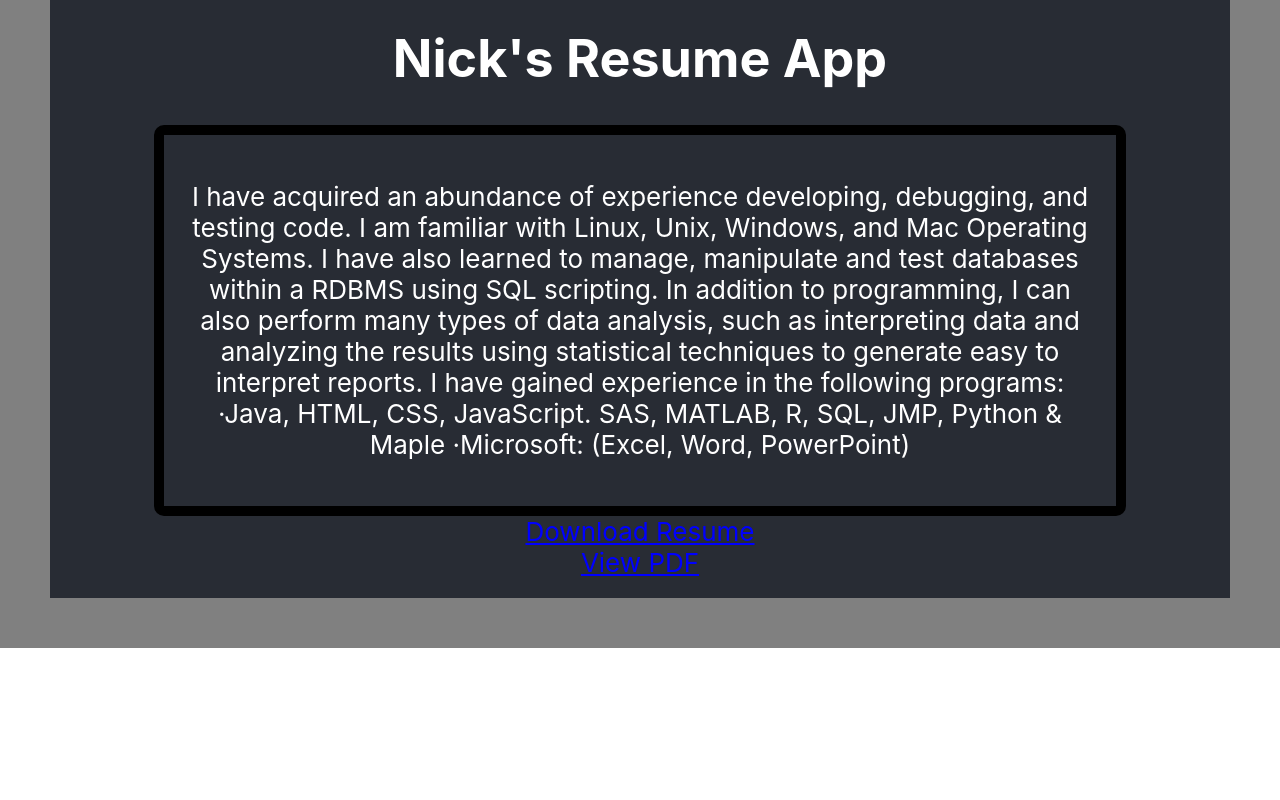
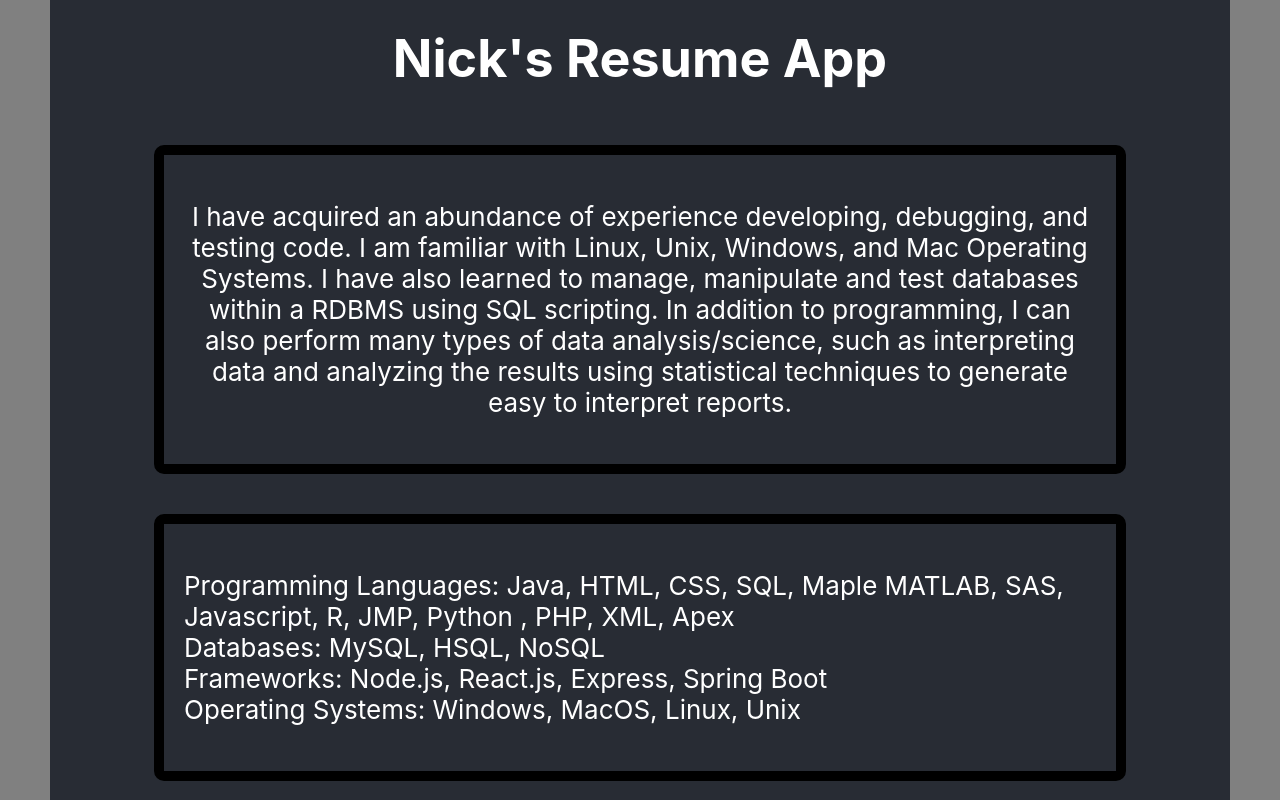
Before and after one commit to nbauer3/resume-app, a React (Create React App) app: page / in a window 1280 px wide. Shown: the part 580-1380 px from the top of the page. Before the commit the page ends 1228 px from the top, so only its background shows below. Built offline with nearby package versions, Linux system fonts and the light colour scheme.

Commit message:
some additions made, styling changes

```diff
--- a/src/App.css
+++ b/src/App.css
@@ -40,4 +40,26 @@ img {
   border-radius: 10px;
   border-width: 10px;
   padding: 20px;
+  margin: 20px;
 }
+
+.description-tech {
+  width: 80%;
+  border-style: solid;
+  border-color: black;
+  border-radius: 10px;
+  border-width: 10px;
+  padding: 20px;
+  margin: 20px;
+  text-align: left;
+}
+
+.Download {
+  width: 20%;
+  border-style: solid;
+  border-color: black;
+  border-radius: 10px;
+  border-width: 10px;
+  padding: 20px;
+  margin: 20px;
+}
--- a/src/App.js
+++ b/src/App.js
@@ -13,16 +13,23 @@ function App() {
         <h1>Nick's Resume App</h1>
         </header>
         <div className="description">
-          <p>I have acquired an abundance of experience developing, debugging,
-             and testing code.  I am familiar with Linux, Unix, Windows, and Mac
-             Operating Systems. I have also learned to manage, manipulate and test
-             databases within a RDBMS using SQL scripting. In addition to
-             programming, I can also perform many types of data analysis, such as
-             interpreting data and analyzing the results using statistical
-             techniques to generate easy to interpret reports. I have gained
-             experience in the following programs:
-            ·Java, HTML, CSS, JavaScript. SAS, MATLAB, R, SQL, JMP, Python & Maple
-            ·Microsoft: (Excel, Word, PowerPoint)
+          <p>
+            I have acquired an abundance of experience developing, debugging,
+            and testing code.  I am familiar with Linux, Unix, Windows, and Mac
+            Operating Systems. I have also learned to manage, manipulate and test
+            databases within a RDBMS using SQL scripting. In addition to
+            programming, I can also perform many types of data analysis/science, such as
+            interpreting data and analyzing the results using statistical
+            techniques to generate easy to interpret reports.
+          </p>
+        </div>
+        <div className="description-tech">
+          <p>
+            Programming Languages: Java, HTML, CSS, SQL, Maple
+            MATLAB, SAS, Javascript, R, JMP, Python , PHP, XML, Apex <br/>
+            Databases: MySQL, HSQL, NoSQL<br/>
+            Frameworks: Node.js, React.js, Express, Spring Boot<br/>
+            Operating Systems: Windows, MacOS, Linux, Unix<br/>
           </p>
         </div>
         <Download/>
--- a/src/components/resume-link/resume-link.component.jsx
+++ b/src/components/resume-link/resume-link.component.jsx
@@ -3,16 +3,14 @@ import './resume-link.styles.scss'
 import doc from '../resume-link/Bauer-Nicholas_BAH-Resume.docx';
 import pdf from '../resume-link/Bauer-Nicholas_BAH-Resume.pdf';
 
+//TODO : change from a-link to button
 class Download extends Component {
 
   render() {
     return (
     <div className = "Download">
         <div>
-            <a href = {doc}
-            target = "_blank"
-            rel="noopener noreferrer"
-            >Download Resume</a>
+            <a href = {doc}>Download Resume</a>
         </div>
         <div>
             <a href = {pdf}
--- a/src/components/resume-link/resume-link.styles.scss
+++ b/src/components/resume-link/resume-link.styles.scss
@@ -1,11 +1,15 @@
-a.visited {
-    color: white;
+button.hover {
+    color: red;
 }
 
-a.hover {
-    color: red;
+button {
+    background-color: blue;
+    color: white;
+    border-width: 5px;
+    border-color: dark gray;
 }
 
 a {
     color: blue;
+    text-decoration: none;
 }
```
